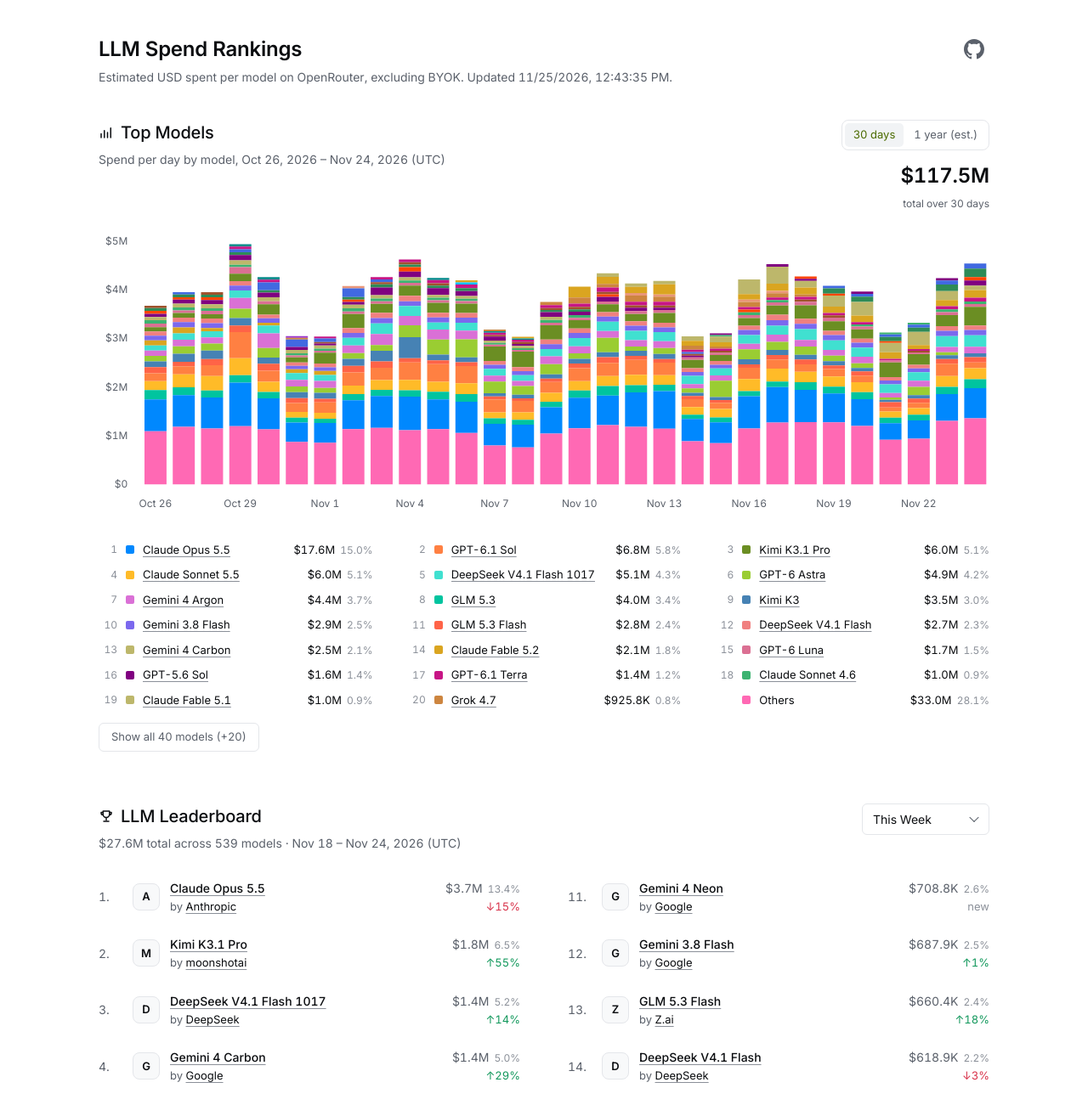
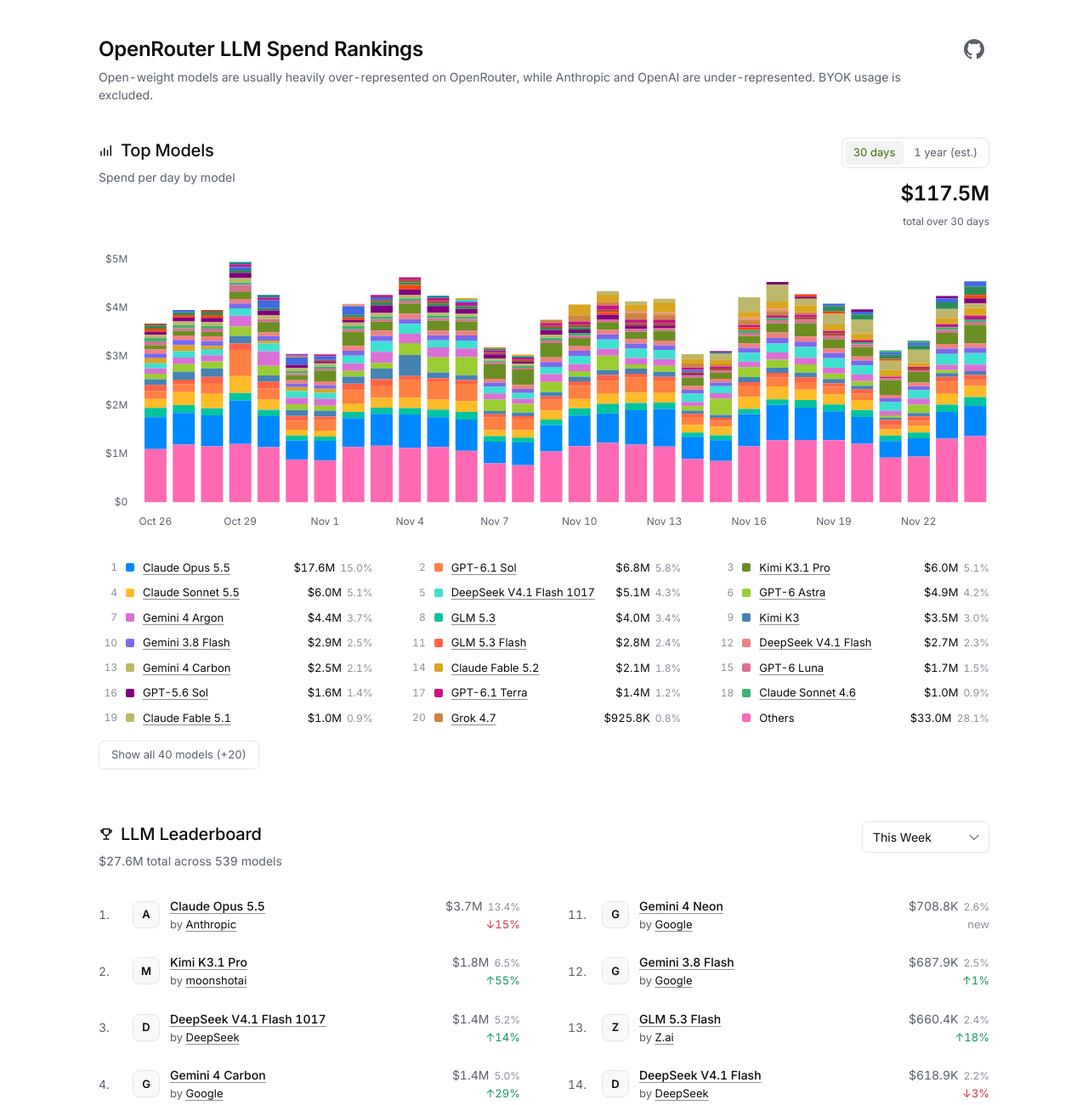
Before and after one commit to DaWe35/openrouter-spend-leaderboard, a website: page public/index.html in a window 1280 px wide. Shown: the top 1301 px of the page at 85% size. Drawn offline with nearby package versions, Linux system fonts and the light colour scheme.

Commit message:
Update app.js and index.html for clarity and consistency
- Removed outdated timestamp display from app.js.
- Simplified chart and estimate subtitles for better readability.
- Updated index.html title and header for improved branding and clarity.

```diff
--- a/public/app.js
+++ b/public/app.js
@@ -37,8 +37,6 @@
 
   Chart.defaults.font.family = getComputedStyle(document.body).fontFamily;
   Chart.defaults.font.size = 12;
-
-  $('updated').textContent = data.updatedAt ? 'Updated ' + new Date(data.updatedAt).toLocaleString() + '.' : '';
 
   // ---------------------------------------------------------------- tooltip
 
@@ -185,7 +183,7 @@
   // ---- Chart 1: measured spend (last ~30 days, grows with history)
   const c = data.chart;
   const weekly = c.granularity === 'week';
-  $('chart-sub').textContent = `Spend per ${weekly ? 'week' : 'day'} by model, ${long(c.labels[0])} – ${long(c.labels.at(-1))} (UTC)`;
+  $('chart-sub').textContent = `Spend per ${weekly ? 'week' : 'day'} by model`;
   $('chart-total').textContent = usd(c.total);
   $('chart-total-label').textContent = `total over ${c.bucketDays.reduce((a, b) => a + b, 0)} days`;
 
@@ -250,7 +248,7 @@
       title: `${s.name}${s.key === 'Others' ? '' : ' by ' + s.author} · priced at $${s.ratePerM.toFixed(3)}/M tokens (${sourceLabel[s.rateSource] ?? s.rateSource})`,
     }));
     const fullWeeks = e.partial.filter((p) => !p).length;
-    $('est-sub').textContent = `Rough estimate of spend per week, ${long(e.labels[0])} – ${long(e.labels.at(-1))}. Dots mark weeks with measured spend. Method below the chart.`;
+    $('est-sub').textContent = 'Rough estimate of spend per week. Dots mark weeks with measured spend. Method below the chart.';
     $('est-total').textContent = usd(e.total);
     $('est-total-label').textContent = `estimated over ${fullWeeks} weeks${e.partial.some(Boolean) ? ' + current week' : ''}`;
 
@@ -312,7 +310,7 @@
     const msWeekly = ms.granularity === 'week';
     let msMode = 'pct';
     try { msMode = localStorage.getItem('market-share-mode') === 'abs' ? 'abs' : 'pct'; } catch { /* storage unavailable */ }
-    $('ms-sub').textContent = `Share of spend by model author per ${msWeekly ? 'week' : 'day'}, ${long(ms.labels[0])} – ${long(ms.labels.at(-1))} (UTC)`;
+    $('ms-sub').textContent = `Share of spend by model author per ${msWeekly ? 'week' : 'day'}`;
     const drawMs = stackedChart({
       canvasId: 'ms-chart',
       legendId: 'ms-legend',
@@ -379,9 +377,8 @@
   function drawLeaderboard() {
     const p = data.leaderboard[period];
     $('lb-period').value = period;
-    const range = p.start === p.end ? long(p.end) : `${short(p.start)} – ${long(p.end)}`;
     const desc = period === 'trending' ? 'Biggest week-over-week spend growth' : `${usd(p.total)} total across ${p.modelCount} models`;
-    $('lb-sub').textContent = `${desc} · ${range} (UTC)`;
+    $('lb-sub').textContent = desc;
 
     const list = $('lb-list');
     if (!p.rows.length) {
--- a/public/index.html
+++ b/public/index.html
@@ -3,7 +3,7 @@
 <head>
   <meta charset="utf-8">
   <meta name="viewport" content="width=device-width, initial-scale=1">
-  <title>LLM Spend Rankings: Which AI Models People Pay For</title>
+  <title>OpenRouter LLM Spend Rankings</title>
   <meta name="description" content="Estimated USD spent per AI model on OpenRouter, updated daily. Top models by spend, a 1-year estimate, a spend leaderboard and market share by model author.">
   <link rel="canonical" href="https://llmspend.myqa.cc/">
   <meta name="theme-color" content="#0b0d10">
@@ -49,8 +49,8 @@
   <main>
     <header class="page-header">
       <div>
-        <h1>LLM Spend Rankings</h1>
-        <p class="muted">Estimated USD spent per model on OpenRouter, excluding BYOK. <span id="updated"></span></p>
+        <h1>OpenRouter LLM Spend Rankings</h1>
+        <p class="muted">Open-weight models are usually heavily over-represented on OpenRouter, while Anthropic and OpenAI are under-represented. BYOK usage is excluded.</p>
       </div>
       <a class="gh-link" href="https://github.com/DaWe35/openrouter-spend-leaderboard" target="_blank" rel="noopener" aria-label="View source on GitHub" title="View source on GitHub">
         <svg viewBox="0 0 16 16" aria-hidden="true"><path d="M8 0C3.58 0 0 3.58 0 8c0 3.54 2.29 6.53 5.47 7.59.4.07.55-.17.55-.38 0-.19-.01-.82-.01-1.49-2.01.37-2.53-.49-2.69-.94-.09-.23-.48-.94-.82-1.13-.28-.15-.68-.52-.01-.53.63-.01 1.08.58 1.23.82.72 1.21 1.87.87 2.33.66.07-.52.28-.87.51-1.07-1.78-.2-3.64-.89-3.64-3.95 0-.87.31-1.59.82-2.15-.08-.2-.36-1.02.08-2.12 0 0 .67-.21 2.2.82.64-.18 1.32-.27 2-.27.68 0 1.36.09 2 .27 1.53-1.04 2.2-.82 2.2-.82.44 1.1.16 1.92.08 2.12.51.56.82 1.27.82 2.15 0 3.07-1.87 3.75-3.65 3.95.29.25.54.73.54 1.48 0 1.07-.01 1.93-.01 2.2 0 .21.15.46.55.38A8.013 8.013 0 0 0 16 8c0-4.42-3.58-8-8-8Z"/></svg>
```
